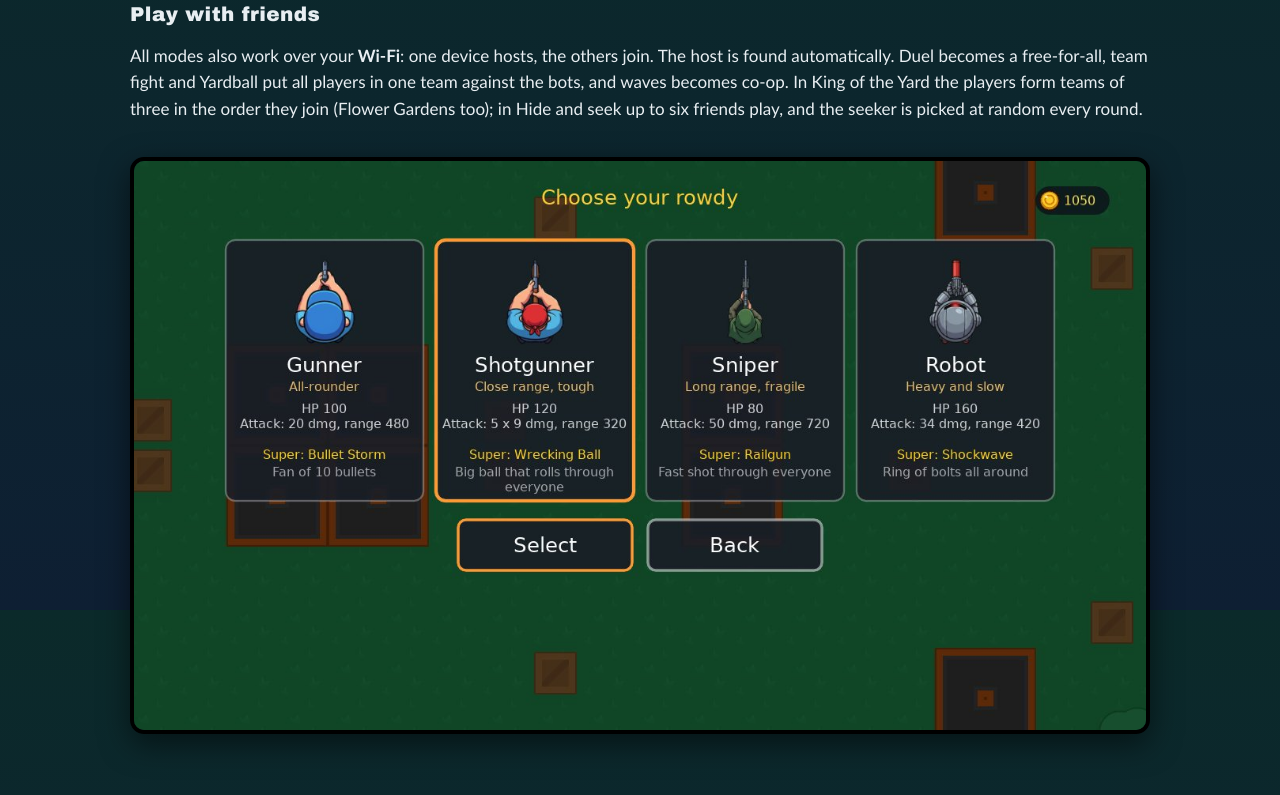
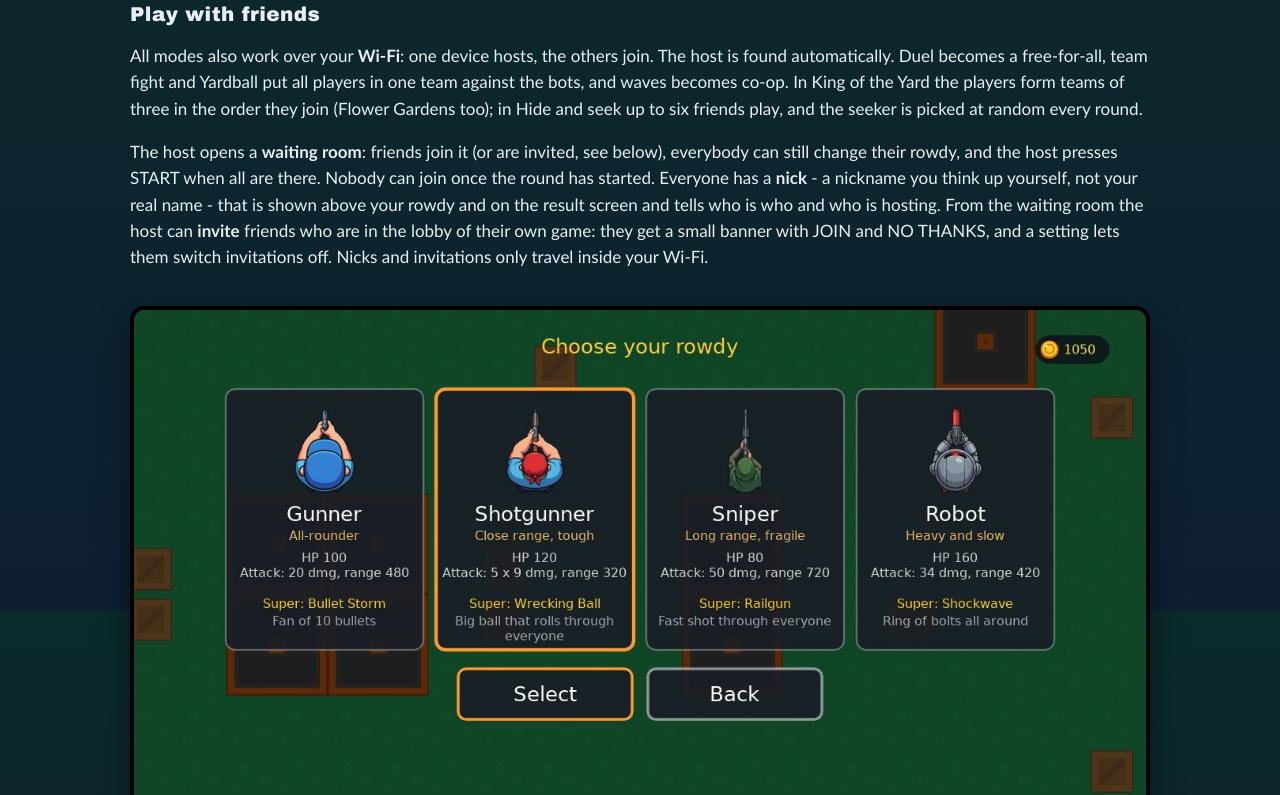
Before and after one commit to ZeroMips/yard-wars, a plain HTML site: page website/index.html in a window 1280 px wide. Shown: the part 7390-8185 px from the top of the page. Drawn offline with Linux system fonts and the light colour scheme; no server answers.

Commit message:
Website: waiting room, nicks, invitations, firewall ports
Co-Authored-By: Claude Sonnet 5.5 <noreply@anthropic.com>

```diff
--- a/website/index.html
+++ b/website/index.html
@@ -394,6 +394,13 @@
     players in one team against the bots, and waves becomes co-op. In King of the Yard the
     players form teams of three in the order they join (Flower Gardens too); in Hide and seek
     up to six friends play, and the seeker is picked at random every round.</p>
+  <p>The host opens a <b>waiting room</b>: friends join it (or are invited, see below), everybody
+    can still change their rowdy, and the host presses START when all are there. Nobody can join
+    once the round has started. Everyone has a <b>nick</b> - a nickname you think up yourself, not
+    your real name - that is shown above your rowdy and on the result screen and tells who is who
+    and who is hosting. From the waiting room the host can <b>invite</b> friends who are in the
+    lobby of their own game: they get a small banner with JOIN and NO THANKS, and a setting
+    lets them switch invitations off. Nicks and invitations only travel inside your Wi-Fi.</p>
   <img class="wide" src="images/picker.jpg" width="1280" height="720" loading="lazy"
        alt="The rowdy choice: four cards with picture, role, health, attack and super">
 </section>
@@ -455,8 +462,8 @@
       </ol>
       <h3>Playing over Wi-Fi</h3>
       <p>All devices must be in the same network. If others can't find or join your game,
-        allow UDP ports <code>27015</code> and <code>27016</code> in your firewall (Linux with
-        ufw: <code>sudo ufw allow 27015:27016/udp</code>).</p>
+        allow UDP ports <code>27015</code> to <code>27017</code> in your firewall (Linux with
+        ufw: <code>sudo ufw allow 27015:27017/udp</code>).</p>
     </div>
   </div>
 </section>
```
